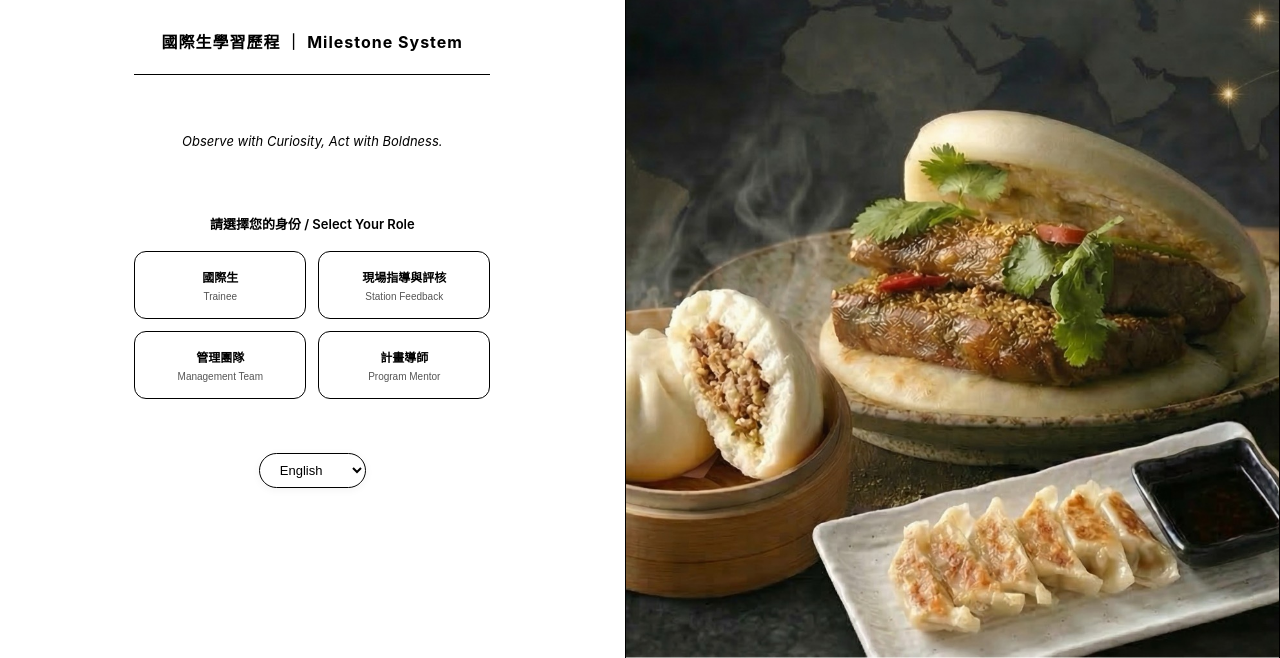
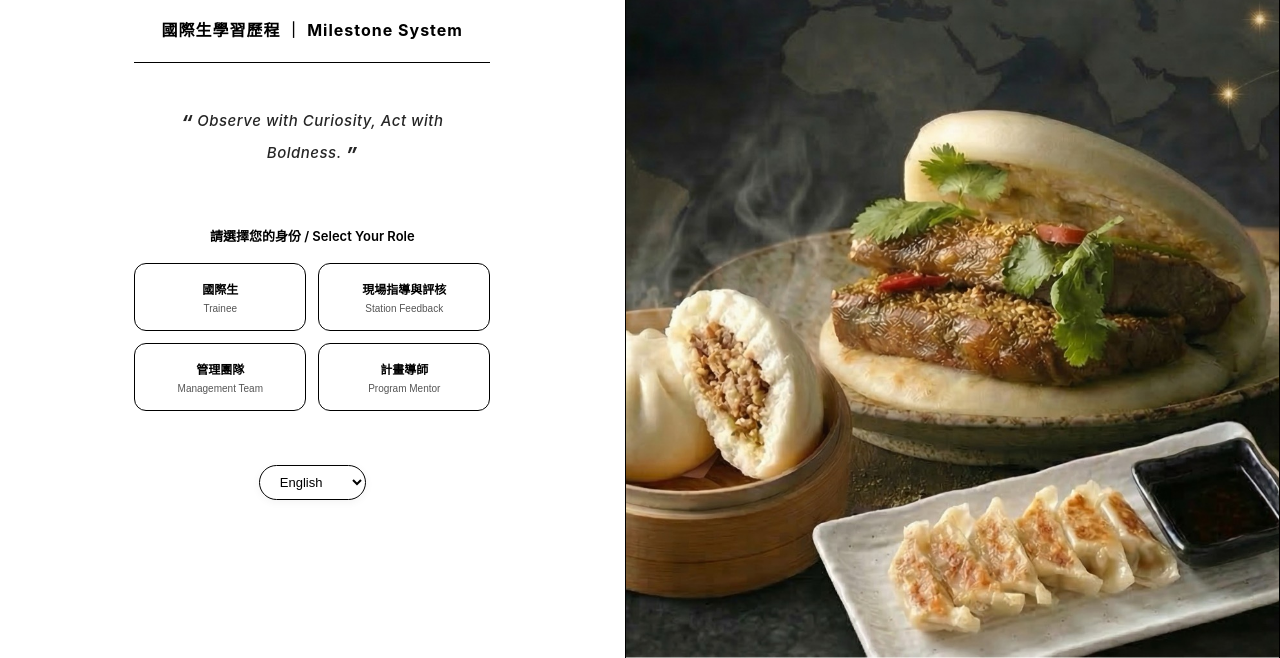
Before and after one commit to chaoya0708/PH-Trainee-2026, a website: page index.html in a window 1280 px wide. Shown: the part 142-800 px from the top of the page. Drawn offline with nearby package versions, Linux system fonts and the light colour scheme.

Commit message:
Update slogan style to an elegant floating quote

```diff
--- a/css/styles.css
+++ b/css/styles.css
@@ -670,26 +670,46 @@ textarea.form-control {
 
 /* ── Login Slogans ── */
 .login-slogan-card {
-  margin: 16px 0 24px 0;
-  padding: 12px 16px;
-  background: rgba(255, 255, 255, 0.03);
-  border: 1px solid rgba(255, 255, 255, 0.05);
-  border-radius: 0;
+  margin: 20px 0 32px 0;
+  padding: 0;
+  background: transparent;
+  border: none;
   text-align: center;
-  min-height: 52px;
   display: flex;
   align-items: center;
   justify-content: center;
 }
 
 .login-slogan-text {
-  font-size: 13px;
-  line-height: 1.5;
-  color: var(--text-secondary);
+  font-size: 15px;
+  line-height: 1.6;
+  color: var(--text-primary);
+  font-weight: 500;
+  letter-spacing: 0.5px;
   font-style: italic;
+  position: relative;
+  display: inline-block;
+  opacity: 0.85;
+  transition: opacity 0.4s ease;
   font-family: var(--font-body);
-  transition: opacity 0.4s ease;
-  opacity: 1;
+}
+
+.login-slogan-text::before {
+  content: '“';
+  color: var(--primary-color);
+  font-size: 20px;
+  font-weight: bold;
+  margin-right: 4px;
+  vertical-align: -4px;
+}
+
+.login-slogan-text::after {
+  content: '”';
+  color: var(--primary-color);
+  font-size: 20px;
+  font-weight: bold;
+  margin-left: 4px;
+  vertical-align: -4px;
 }
 
 /* ── Analytics Tab ── */
--- a/index.html
+++ b/index.html
@@ -10,7 +10,7 @@
   <meta property="og:type" content="website">
   <link rel="stylesheet" href="https://cdnjs.cloudflare.com/ajax/libs/font-awesome/6.4.0/css/all.min.css">
   <script src="https://cdn.jsdelivr.net/npm/chart.js"></script>
-  <link rel="stylesheet" href="css/styles.css?v=27">
+  <link rel="stylesheet" href="css/styles.css?v=28">
 </head>
 <body>
 
@@ -291,12 +291,12 @@
 
 
 <!-- ── Scripts (order matters) ── -->
-<script src="js/config.js?v=27"></script>
-<script src="js/auth.js?v=27"></script>
-<script src="js/api.js?v=27"></script>
-<script src="js/data.js?v=27"></script>
-<script src="js/i18n.js?v=27"></script>
-<script src="js/app.js?v=27"></script>
+<script src="js/config.js?v=28"></script>
+<script src="js/auth.js?v=28"></script>
+<script src="js/api.js?v=28"></script>
+<script src="js/data.js?v=28"></script>
+<script src="js/i18n.js?v=28"></script>
+<script src="js/app.js?v=28"></script>
 
 </body>
 </html>
```
